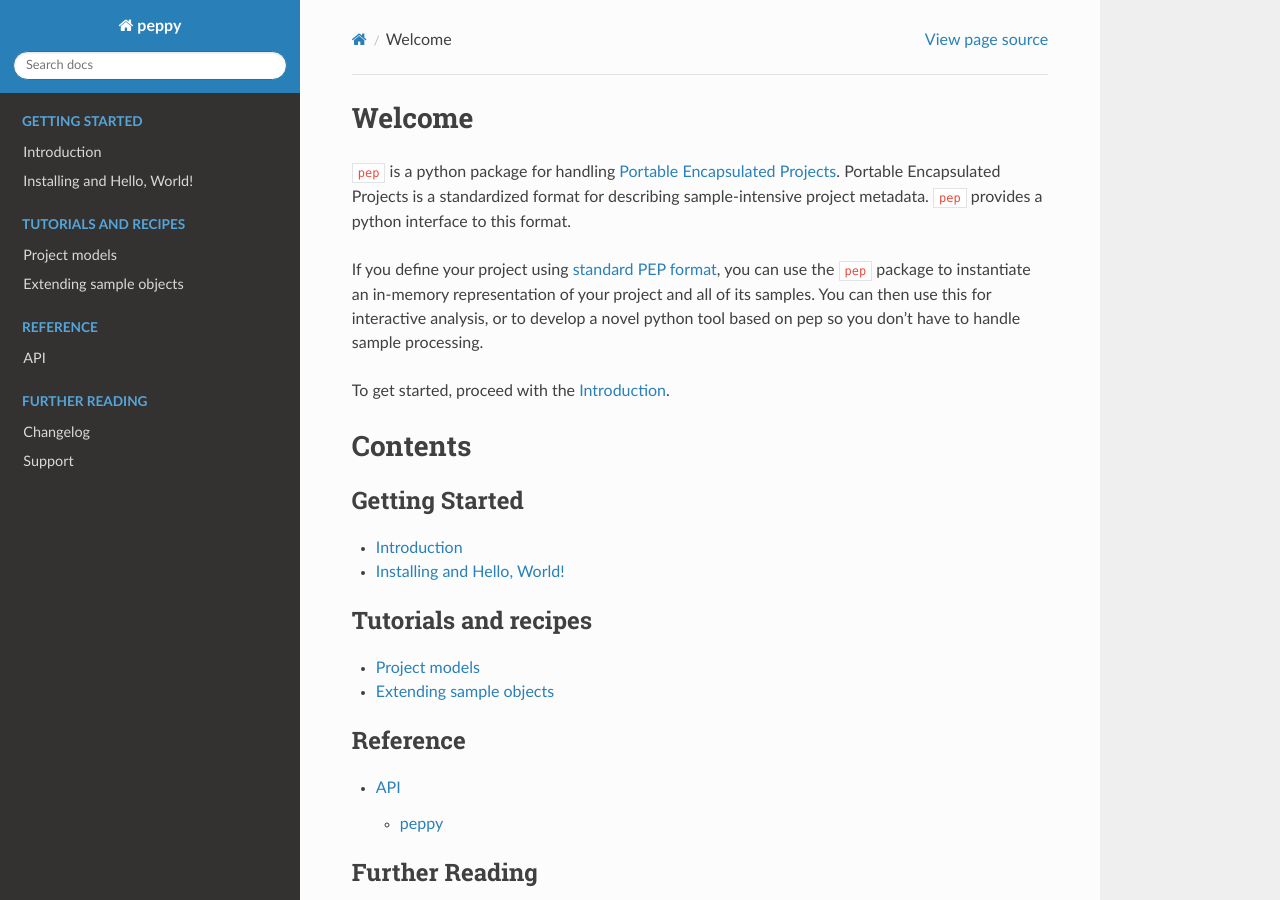
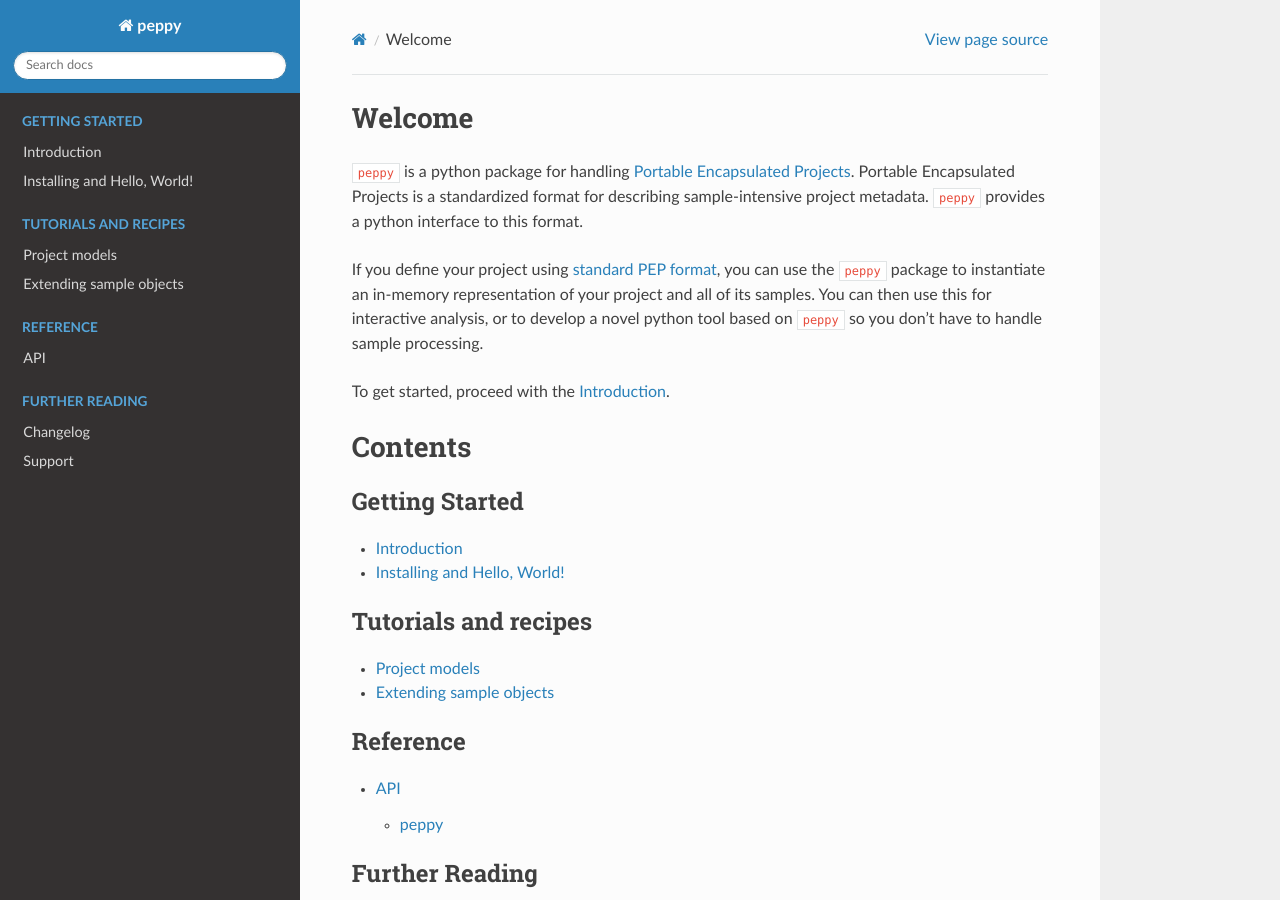
Before and after one commit to pepkit/peppy, a Sphinx documentation site: the page built from doc/source/index.rst, in a window 1280 px wide and 900 px high. Built offline with Sphinx 7.4.7 and the Read the Docs theme 2.0.0, drawn with Linux system fonts in a browser that asks for light colours; pages that are not in the unit, such as notebooks, are missing from menus.

Commit message:
update package name in docs landing page

```diff
--- a/doc/source/index.rst
+++ b/doc/source/index.rst
@@ -1,9 +1,9 @@
 Welcome
 ^^^^^^^^
 
-``pep`` is a python package for handling `Portable Encapsulated Projects <http://pepkit.github.io/>`_. Portable Encapsulated Projects is a standardized format for describing sample-intensive project metadata. ``pep`` provides a python interface to this format.
+``peppy`` is a python package for handling `Portable Encapsulated Projects <http://pepkit.github.io/>`_. Portable Encapsulated Projects is a standardized format for describing sample-intensive project metadata. ``peppy`` provides a python interface to this format.
 
-If you define your project using `standard PEP format <http://pepkit.github.io/>`_, you can use the ``pep`` package to instantiate an in-memory representation of your project and all of its samples. You can then use this for interactive analysis, or to develop a novel python tool based on pep so you don't have to handle sample processing.
+If you define your project using `standard PEP format <http://pepkit.github.io/>`_, you can use the ``peppy`` package to instantiate an in-memory representation of your project and all of its samples. You can then use this for interactive analysis, or to develop a novel python tool based on ``peppy`` so you don't have to handle sample processing.
 
 To get started, proceed with the :doc:`Introduction <intro>`.
 
```
